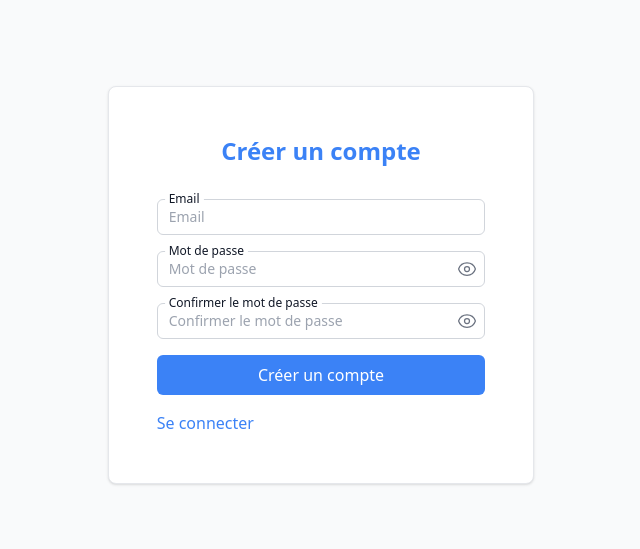
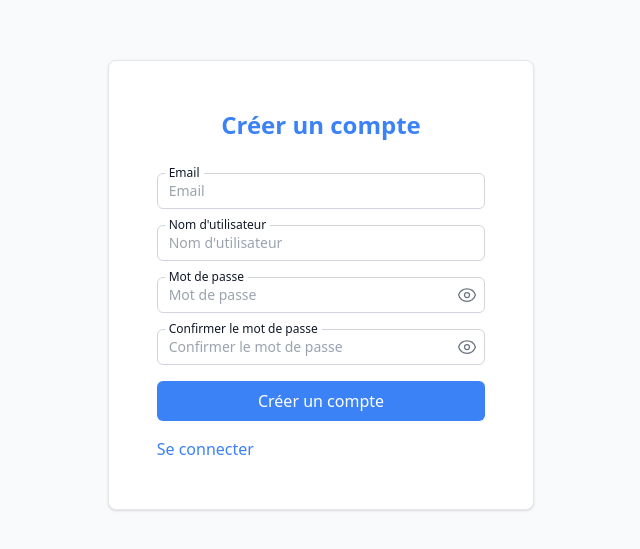
Before and after one commit to Aldrex99/social-media-nexa, a React (Vite) app in the folder client/: page /register in a window 1280 px wide. Shown: the part 115-664 px from the top of the page, without its empty margins (319-959 px from the left). Built offline with nearby package versions, Linux system fonts and the light colour scheme.

Commit message:
Update register for username

```diff
--- a/client/src/pages/Register.tsx
+++ b/client/src/pages/Register.tsx
@@ -5,6 +5,7 @@ import { TextInput } from "../components/inputs/TextInput";
 
 export function Register() {
   const [email, setEmail] = useState("");
+  const [username, setUsername] = useState("");
   const [password, setPassword] = useState("");
   const [confirmPassword, setConfirmPassword] = useState("");
   const [error, setError] = useState("");
@@ -29,10 +30,14 @@ export function Register() {
     }
 
     try {
-      await fetcher("/auth/register", {
-        method: "POST",
-        body: JSON.stringify({ email, password, confirmPassword }),
-      });
+      await fetcher(
+        "/auth/register",
+        {
+          method: "POST",
+          body: JSON.stringify({ email, username, password, confirmPassword }),
+        },
+        false,
+      );
 
       navigate("/login");
     } catch (error) {
@@ -55,6 +60,15 @@ export function Register() {
           value={email}
           onChange={(e: React.ChangeEvent<HTMLInputElement>) =>
             setEmail(e.target.value)
+          }
+        />
+        <TextInput
+          label="Nom d'utilisateur"
+          type="text"
+          placeholder="Nom d'utilisateur"
+          value={username}
+          onChange={(e: React.ChangeEvent<HTMLInputElement>) =>
+            setUsername(e.target.value)
           }
         />
         <TextInput
--- a/client/src/utils/fetch.tsx
+++ b/client/src/utils/fetch.tsx
@@ -50,7 +50,7 @@ export const fetcher = async (
       }
       case 422: {
         const errorMessage = json.errors
-          .map((error: { message: string }) => error.message)
+          .map((error: { msg: string }) => error.msg)
           .join("\n");
         throw new Error(errorMessage);
       }
```
Also changed, not shown: 2 other files (tests, documents, lock files or other folders).
